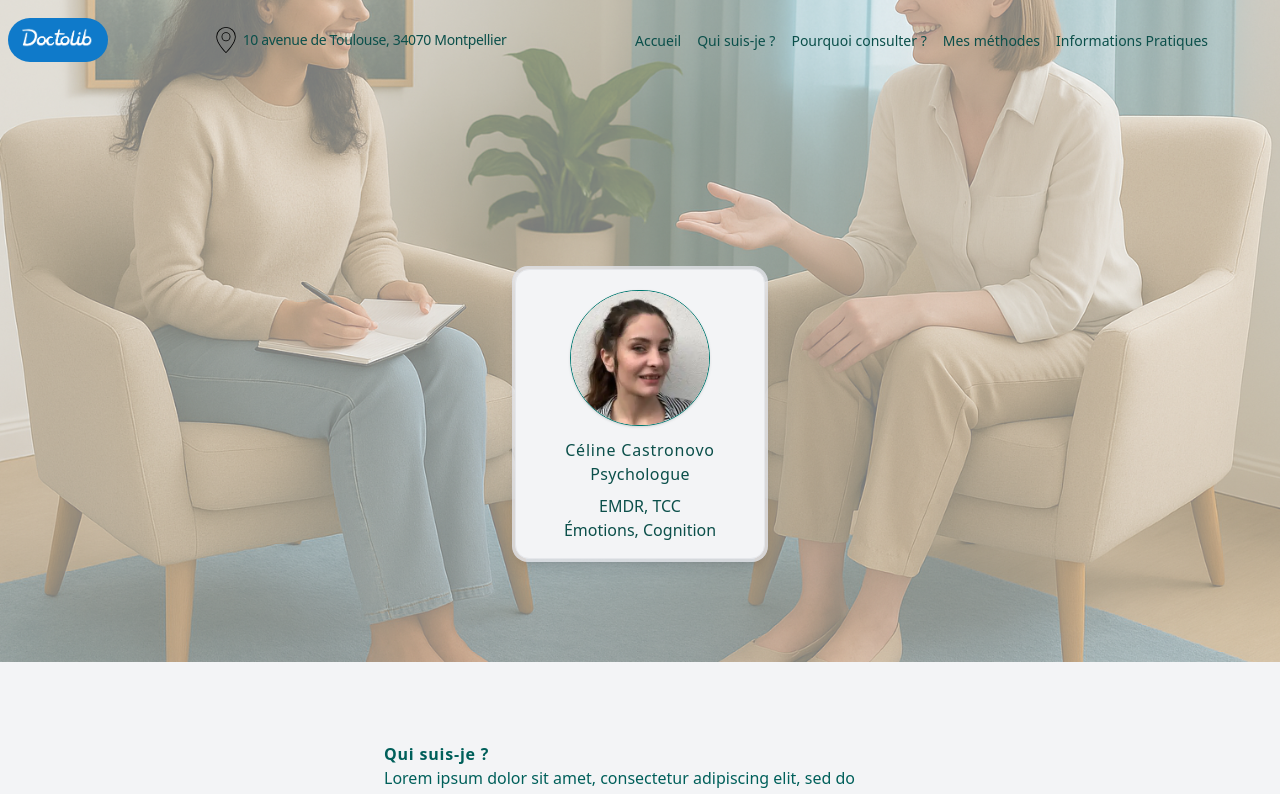
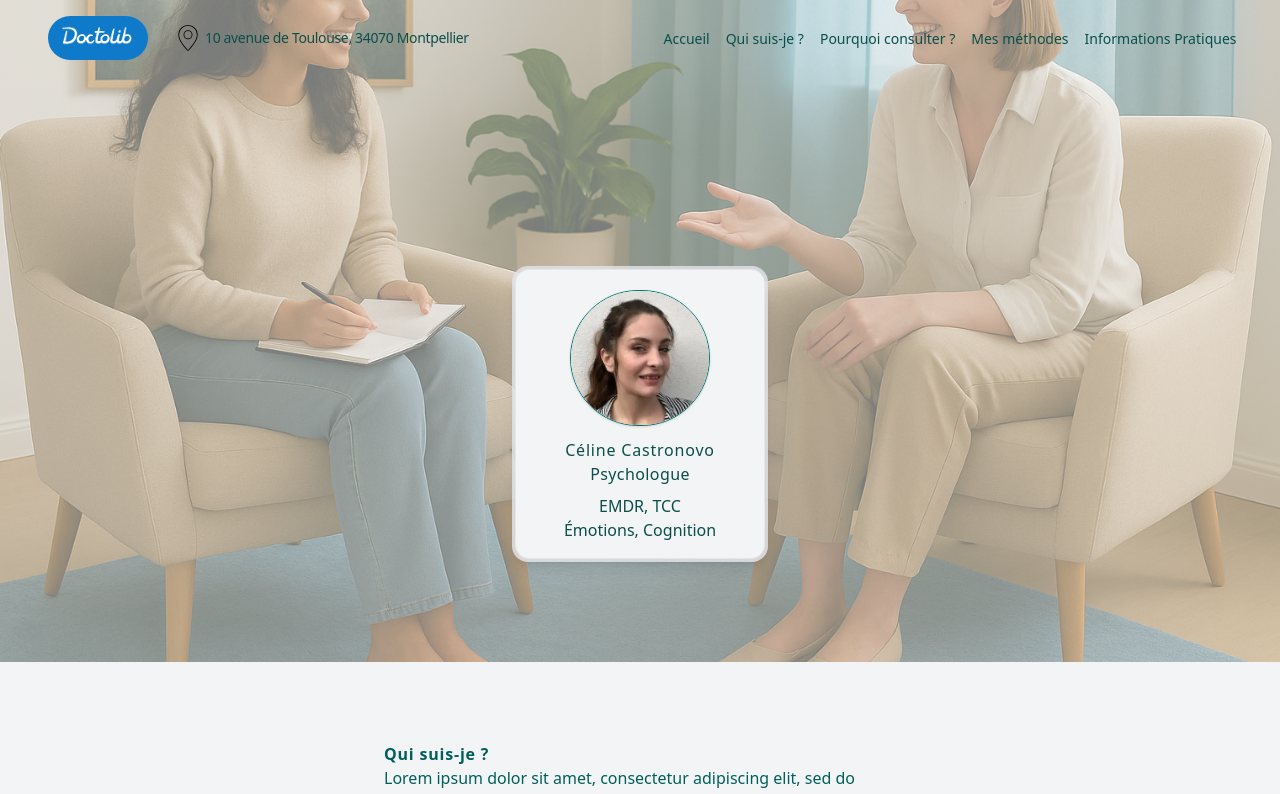
Before and after one commit to Arth-M/Celine_website, a Next.js app: page / in a window 1280 px wide. Shown: the top 794 px of the page. Built offline with nearby package versions, Linux system fonts and the light colour scheme.

Commit message:
in progress

```diff
--- a/app/components/infosPratiques.jsx
+++ b/app/components/infosPratiques.jsx
@@ -2,7 +2,7 @@ import Image from 'next/image'
 
 export default function InfosPratiques() {
   return (
-    <div className="w-screen h-fit bg-pale-prim-300 mt-25">
+    <div className="w-screen h-fit bg-pale-prim-300 mt-25 pb-3 pt-3">
       <div className="flex flex-wrap text-pale-prim-900 lg:w-[80%] mx-auto">
         <div className="flex flex-col mx-auto min-w-80 max-w-96 px-4 relative">
           <div className="w-fit relative mt-4">
@@ -19,7 +19,8 @@ export default function InfosPratiques() {
                 alt="Icone d'horloge pour décrire les horaires"
                 width="20"
                 height="20"
-                priority={true} // This disables lazy loading to prioritize the loading for hero section
+                loading='lazy'
+                priority={false}
                 className="object-scale-down text-start col-span"
               />
             </div>
@@ -39,7 +40,8 @@ export default function InfosPratiques() {
                 alt="Icone de mail pour indiquer l'adresse mail"
                 width="20"
                 height="20"
-                priority={true} // This disables lazy loading to prioritize the loading for hero section
+                loading='lazy'
+                priority={false}
                 className="object-scale-down text-start col-span"
               />
             </div>
@@ -59,7 +61,8 @@ export default function InfosPratiques() {
                 alt="Icone de téléphone pour indiquer le numéro de téléphone"
                 width="20"
                 height="20"
-                priority={true} // This disables lazy loading to prioritize the loading for hero section
+                loading='lazy'
+                priority={false}
                 className="object-scale-down text-start col-span"
               />
             </div>
--- a/app/components/navbar.jsx
+++ b/app/components/navbar.jsx
@@ -57,9 +57,9 @@ export default function Navbar() {
       }`}
       ref={menuRef}
     >
-      <div className="mx-auto w-screen px-2 mt-2">
-        <div className="relative flex h-16 items-center justify-between w-[100%]">
-          <div className="absolute inset-y-0 left-0 flex items-center md:hidden">
+      <div className="mx-auto w-screen px-2 md:px-5 mt-1 lg:mt-4">
+        <div className="relative w-full grid grid-cols-[minmax(110px,1fr)_minmax(180px,4fr)_minmax(30px,1fr)] lg:grid-cols-[minmax(110px,1fr)_minmax(310px,3fr)_minmax(560px,4fr)] h-16 items-center justify-center">
+          {/* <div className="absolute inset-y-0 left-0 flex items-center md:hidden min-w-[120px]">
             <span className="sr-only">Rendez-vous Doctolib</span>
             <a
               href="https://www.doctolib.fr/psychologue/montpellier/celine-castronovo"
@@ -67,19 +67,20 @@ export default function Navbar() {
               className="rounded-3xl md:rounded-4xl bg-[url('/images/doctolib.png')] w-25 h-11 bg-contain bg-no-repeat mx-auto"
               target="_blank"
             ></a>
-          </div>
+          </div> */}
 
-          <div className="flex flex-1 items-center justify-between lg:items-stretch lg:justify-between">
+
           <div className="inset-y-0 left-0 flex items-center">
             <span className="sr-only">Rendez-vous Doctolib</span>
             <a
               href="https://www.doctolib.fr/psychologue/montpellier/celine-castronovo"
               rel="keep-params"
-                className="rounded-3xl md:rounded-4xl bg-[url('/images/doctolib.png')] w-25 h-11 bg-contain bg-no-repeat mx-auto"
+              className="rounded-3xl md:rounded-4xl bg-[url('/images/doctolib.png')] w-25 h-11 bg-contain bg-no-repeat lg:mx-auto"
               target="_blank"
             ></a>
           </div>
-            <div className="flex justify-center items-center mr-14 ml-6 lg:m-0  wrap-normal">
+
+          <div className="flex justify-start items-center wrap-normal">
             <Image
               src="/images/pin.svg"
               alt="Indication sur la localisation du cabinet"
@@ -96,7 +97,9 @@ export default function Navbar() {
               10 avenue de Toulouse, 34070 Montpellier
             </p>
           </div>
-            <div className="hidden lg:ml-6 lg:flex justify-center items-center min-w-[559px]">
+
+
+          <div className="hidden lg:flex justify-center items-center mx-auto min-w-[559px]">
             <div className="space-x-4 justify-center items-center">
               <a
                 href="#section-accueil"
@@ -141,9 +144,9 @@ export default function Navbar() {
               </a>
             </div>
           </div>
-          </div>
 
-          <div className="absolute inset-y-0 right-0 flex items-center pr-2 lg:static lg:inset-auto lg:ml-6 lg:pr-0 lg:invisible">
+
+          <div className="absolute inset-y-0 right-0 flex items-center justify-center pr-2 lg:static lg:inset-auto lg:ml-6 lg:pr-0 lg:invisible">
             {/* Mobile menu button with hamburger icon */}
             <button
               type="button"
@@ -151,7 +154,7 @@ export default function Navbar() {
                 e.stopPropagation()
                 setIsMobileMenuOpen(!isMobileMenuOpen)
               }}
-              className="relative inline-flex items-center justify-center rounded-md p-2 text-gray-800 hover:bg-white/5 focus:outline-2 focus:-outline-offset-1 focus:outline-indigo-500 z-50"
+              className="relative inline-flex items-center justify-center content-center rounded-md my-auto px-0 text-gray-800 hover:bg-white/5 focus:outline-2 focus:-outline-offset-1 focus:outline-indigo-500 z-50"
             >
               <span className="sr-only">Open main menu</span>
               {/* Hamburger Icon */}
```
Lines whose indentation alone changed are shown as unchanged.
